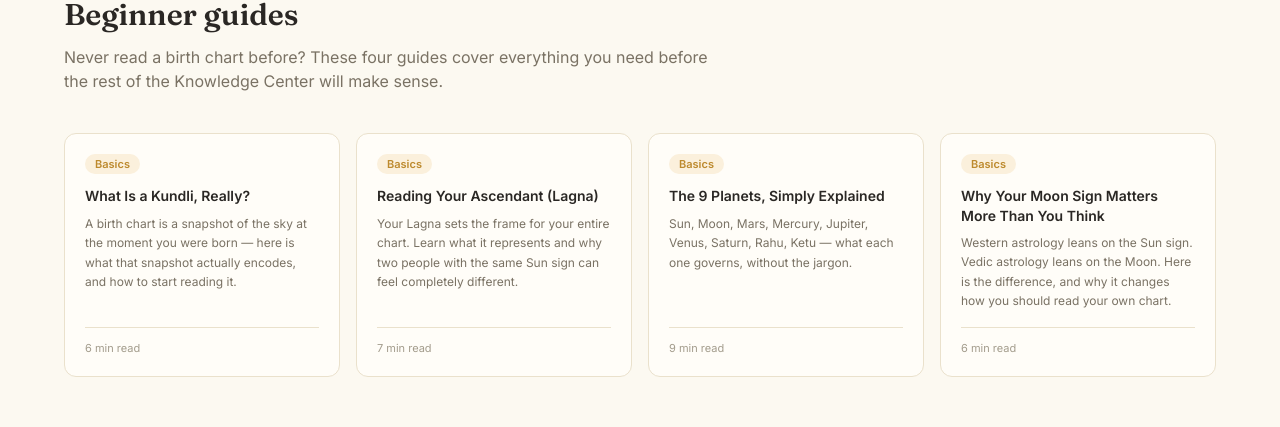
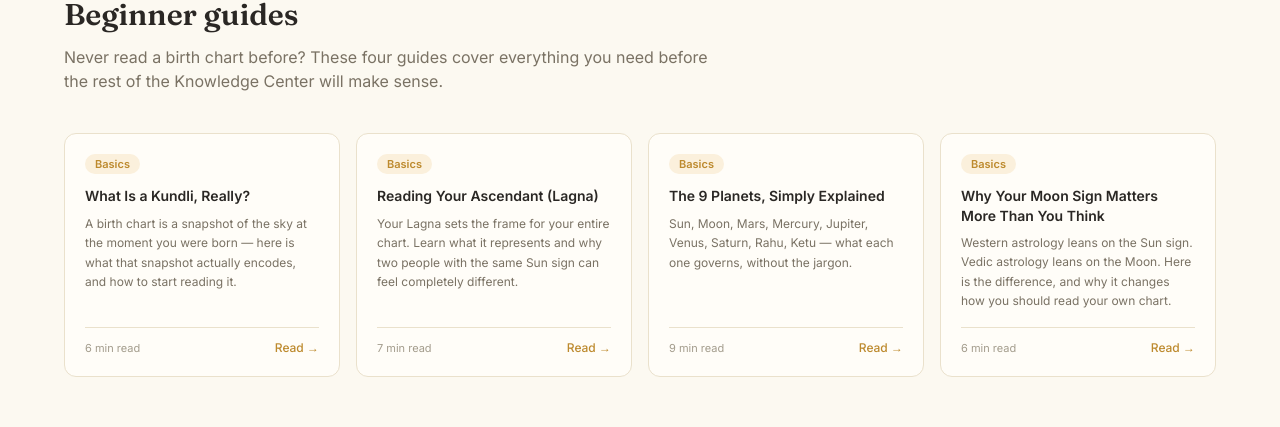
Before and after one commit to sushiljain07/StarJyotish, a React (Vite) app in the folder frontend/: page /learn in a window 1280 px wide. Shown: the part 987-1414 px from the top of the page. Built offline with nearby package versions, Linux system fonts and the light colour scheme; no server answers.

Commit message:
adding content to knowledge center

```diff
--- a/frontend/src/pages/Learn.jsx
+++ b/frontend/src/pages/Learn.jsx
@@ -113,6 +113,7 @@ export default function Learn() {
                 description={guide.description}
                 meta={guide.meta}
                 badge={guide.badge}
+                href={guide.href}
                 comingSoon={guide.comingSoon}
               />
             </Reveal>
```
